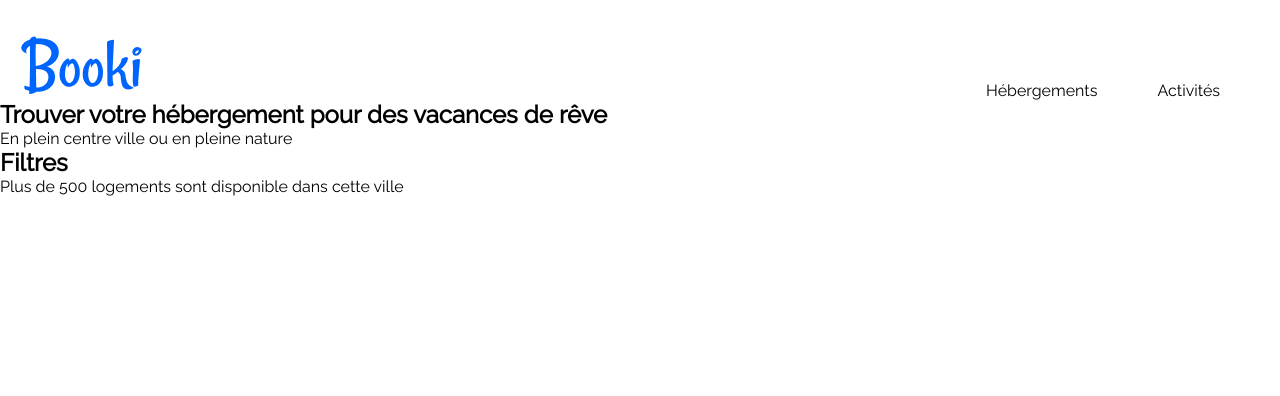
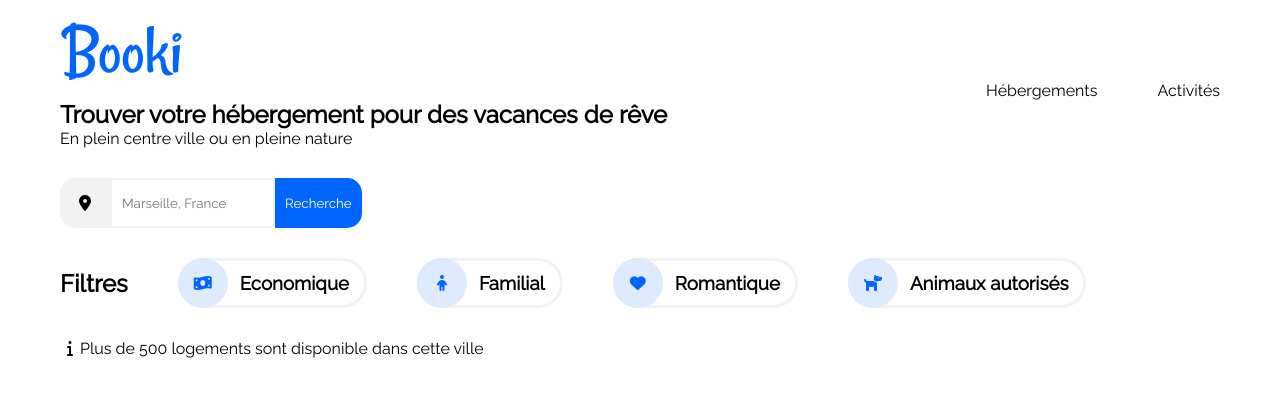
Before and after one commit to HaydenLeDev/OpenClassroom, a plain HTML site: page 02-Booki/index.html in a window 1280 px wide. Drawn offline with Linux system fonts and the light colour scheme; files that its build step writes are made by us from their sources.

Commit message:
mise en place filtre

```diff
--- a/02-Booki/index.html
+++ b/02-Booki/index.html
@@ -5,12 +5,18 @@
     <meta charset="UTF-8">
     <meta http-equiv="X-UA-Compatible" content="IE=edge">
     <meta name="viewport" content="width=device-width, initial-scale=1.0">
+    <!-- Link font -->
     <link rel="preconnect" href="https://fonts.googleapis.com">
     <link rel="preconnect" href="https://fonts.gstatic.com" crossorigin>
     <link href="https://fonts.googleapis.com/css2?family=Raleway&display=swap" rel="stylesheet">
-    <link rel="stylesheet" href="style/base.css">
-    <link rel="stylesheet" href="style/layouts/header_layout.css">
-    <link rel="stylesheet" href="style/layouts/main_layout.css">
+    <!-- Link icon -->
+    <script src="https://kit.fontawesome.com/e98437f901.js" crossorigin="anonymous"></script>
+    <!-- Link styles -->
+    <link rel="stylesheet" href="styles/base.css">
+    <link rel="stylesheet" href="styles/layouts/header_layout.css">
+    <link rel="stylesheet" href="styles/layouts/main_layout.css">
+    <link rel="stylesheet" href="styles/composants/icones.css">
+    <link rel="stylesheet" href="styles/composants/boutons.css">
     <title>Booki</title>
 </head>
 
@@ -31,19 +37,47 @@
                 <h1>Trouver votre hébergement pour des vacances de rêve</h1>
                 <p>En plein centre ville ou en pleine nature</p>
             </div>
-            <form action="" method="get" class="filtre_recherche"></form>
+            <form action="" method="get" class="filtre_recherche">
+                <div class="icone">
+                    <i class='fas fa-map-marker-alt'></i>
+                </div>
+                <input type="text" name="input_recherche" id="input_recherche" placeholder="Marseille, France">
+                <button>Recherche</button>
+            </form>
             <div class="filtre_theme">
                 <h2>Filtres</h2>
-                <div class="filtre_theme_items"></div>
-                <div class="filtre_theme_items"></div>
-                <div class="filtre_theme_items"></div>
-                <div class="filtre_theme_items"></div>
+                <div class="filtre_theme_items">
+                    <div class="icone">
+                        <i class='fas fa-money-bill-wave'></i>
+                    </div>
+                    <h3>Economique</h3>
+                </div>
+                <div class="filtre_theme_items">
+                    <div class="icone">
+                        <i class='fas fa-child'></i>
+                    </div>
+                    <h3>Familial</h3>
+                </div>
+                <div class="filtre_theme_items">
+                    <div class="icone">
+                        <i class='fas fa-heart'></i>
+                    </div>
+                    <h3>Romantique</h3>
+                </div>
+                <div class="filtre_theme_items">
+                    <div class="icone">
+                        <i class='fas fa-dog'></i>
+                    </div>
+                    <h3>Animaux autorisés</h3>
+                </div>
             </div>
             <div class="filtre_info">
+                <div class="icone">
+                    <i class='fas fa-info'></i>
+                </div>
                 <p>Plus de 500 logements sont disponible dans cette ville</p>
             </div>
         </section>
     </main>
 </body>
-
 </html>
--- a/02-Booki/styles/base.css
+++ b/02-Booki/styles/base.css
@@ -1,6 +1,12 @@
+:root{
+    --bleu-fonce: #0065FC;
+    --bleu-claire: #DEEBFF;
+    --gris-claire: #F2F2F2;
+    --blanc: #fff;
+}
+
 *{
     margin:0;
     padding: 0;
-
     font-family: 'Raleway', sans-serif;
 }
--- /dev/null
+++ b/02-Booki/styles/composants/boutons.css
@@ -0,0 +1,24 @@
+/*Recherche lieu*/
+.filtre_recherche input{
+    border: solid var(--gris-claire) 2px;
+    border-radius: 0px 0px 0px 0px;
+}
+
+.filtre_recherche input{
+    border: solid var(--gris-claire) 2px;
+    border-radius: 0px 0px 0px 0px;
+}
+
+.filtre_recherche button{
+    border: none;
+    border-radius: 0px 15px 15px 0px;
+    color: var(--blanc);
+    background-color: var(--bleu-fonce);;
+}
+
+/*Filtre theme*/
+
+.filtre_theme_items{
+    border: solid var(--gris-claire) 3px;
+    border-radius: 50px;
+}
--- /dev/null
+++ b/02-Booki/styles/composants/icones.css
@@ -0,0 +1,15 @@
+/*Recherche lieu*/
+
+.filtre_recherche .icone{
+    border-radius: 15px 0px 0px 15px;
+    background-color: var(--gris-claire);
+}
+
+
+/*Filtre theme*/
+
+.filtre_theme_items .icone{
+    background-color: var(--bleu-claire);
+    border-radius: 50px;
+    color:var(--bleu-fonce)
+}
--- a/02-Booki/styles/layouts/header_layout.css
+++ b/02-Booki/styles/layouts/header_layout.css
@@ -1,15 +1,11 @@
 header{
     display: flex;
-    justify-content: flex-end;
+    justify-content: space-between;
     align-items: flex-end;
     height: 100px;
+    margin-left: 60px;
 }
 
-.logo{
-    position: absolute;
-    top: 20px;
-    left: 20px;
-}
 
 .liste_menu{
     display: flex;
--- a/02-Booki/styles/layouts/main_layout.css
+++ b/02-Booki/styles/layouts/main_layout.css
@@ -0,0 +1,66 @@
+.filtre{
+    display: flex;
+    flex-direction: column;
+    gap: 30px;
+    margin-left: 60px;
+}
+
+.icone{
+    display: flex;
+    align-items: center;
+    justify-content: center;
+
+    height: 50px;
+    width: 50px;
+}
+
+/*Recherche lieu*/
+.filtre_recherche{
+    display: flex;
+    height: 50px;
+}
+
+
+.filtre_recherche input[type=text] {
+    padding-left: 10px;
+    border-radius: 0px;
+}
+
+.filtre_recherche button{
+    padding: 0px 10px 0px 10px;
+}
+
+/*Filtre theme*/
+
+.filtre_theme{
+    display: flex;
+    align-items: center;
+    gap: 50px;
+}
+
+.filtre_theme_items{
+    display: flex;
+    align-items: center;
+    justify-content: start;
+    height: 44px;
+}
+
+.filtre_theme_items h3{
+    padding: 0px 15px 0px 15px;
+}
+
+.filtre_theme_items .icone{
+    margin: -3px;
+}
+
+/*Filtre info*/
+.filtre_info{
+    display: flex;
+    align-items: center;
+
+}
+
+.filtre_info .icone{
+    height: 20px;
+    width: 20px;
+}
```
